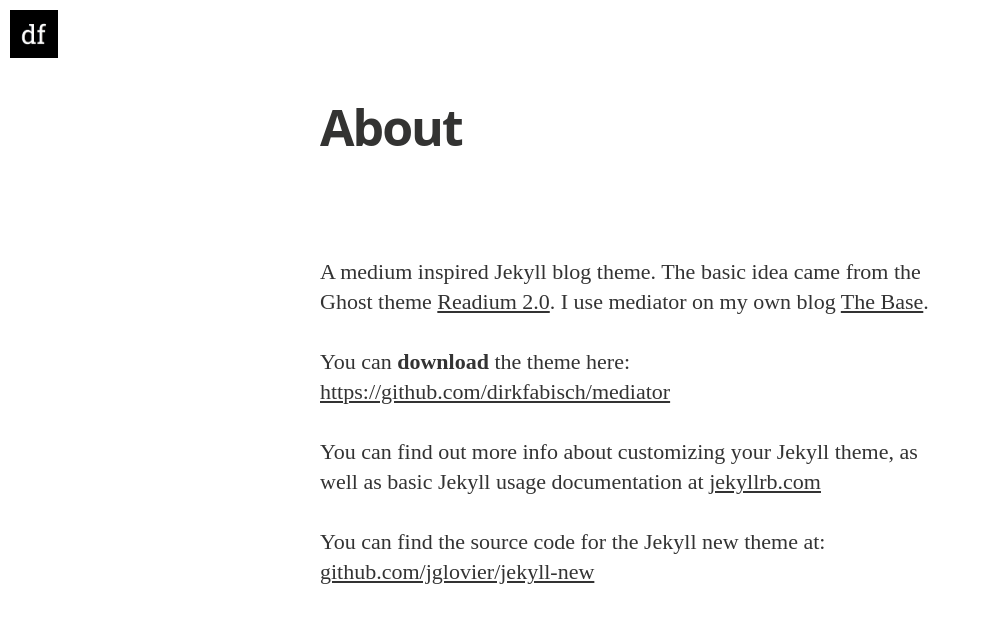
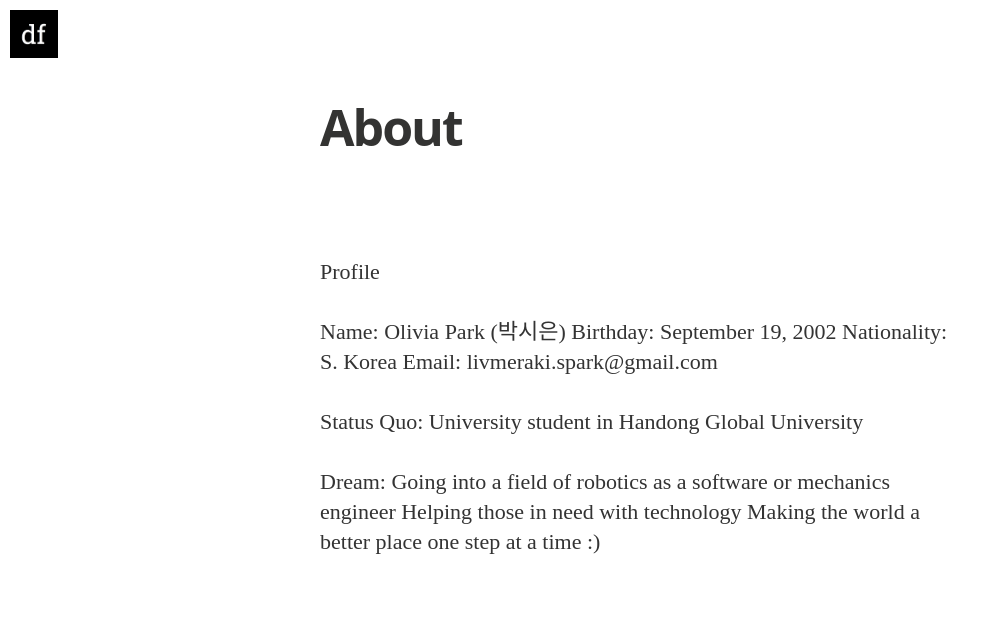
Before and after one commit to livmeraki/livmeraki.github.io, a Jekyll site: the page built from about.md, in a window 1280 px wide. Shown: the top 622 px of the page, without its empty margins (0-999 px from the left). Built offline with Jekyll 4.4.1, drawn with Linux system fonts in a browser that asks for light colours; nearby versions of some CDN libraries; some web fonts are replaced; some of the changed text lies outside the part shown.

Commit message:
Update about.md

```diff
--- a/about.md
+++ b/about.md
@@ -4,14 +4,19 @@ title: About
 permalink: /about/
 ---
 
-A medium inspired Jekyll blog theme. The basic idea came from the Ghost theme
-[Readium 2.0](http://www.svenread.com/readium-ghost-theme/). I use mediator on my own blog [The Base](blog.base68.com).
 
-You can **download** the theme here:
-[https://github.com/dirkfabisch/mediator](https://github.com/dirkfabisch/mediator)
+Profile
 
-You can find out more info about customizing your Jekyll theme, as well as basic Jekyll usage documentation at [jekyllrb.com](http://jekyllrb.com/)
+Name: Olivia Park (박시은)
+Birthday: September 19, 2002
+Nationality: S. Korea
+Email: livmeraki.spark@gmail.com
 
-You can find the source code for the Jekyll new theme at: [github.com/jglovier/jekyll-new](https://github.com/jglovier/jekyll-new)
+Status Quo:
+    University student in Handong Global University
 
-You can find the source code for Jekyll at [github.com/jekyll/jekyll](https://github.com/jekyll/jekyll)
+
+Dream:
+    Going into a field of robotics as a software or mechanics engineer
+    Helping those in need with technology
+    Making the world a better place one step at a time :)
```
